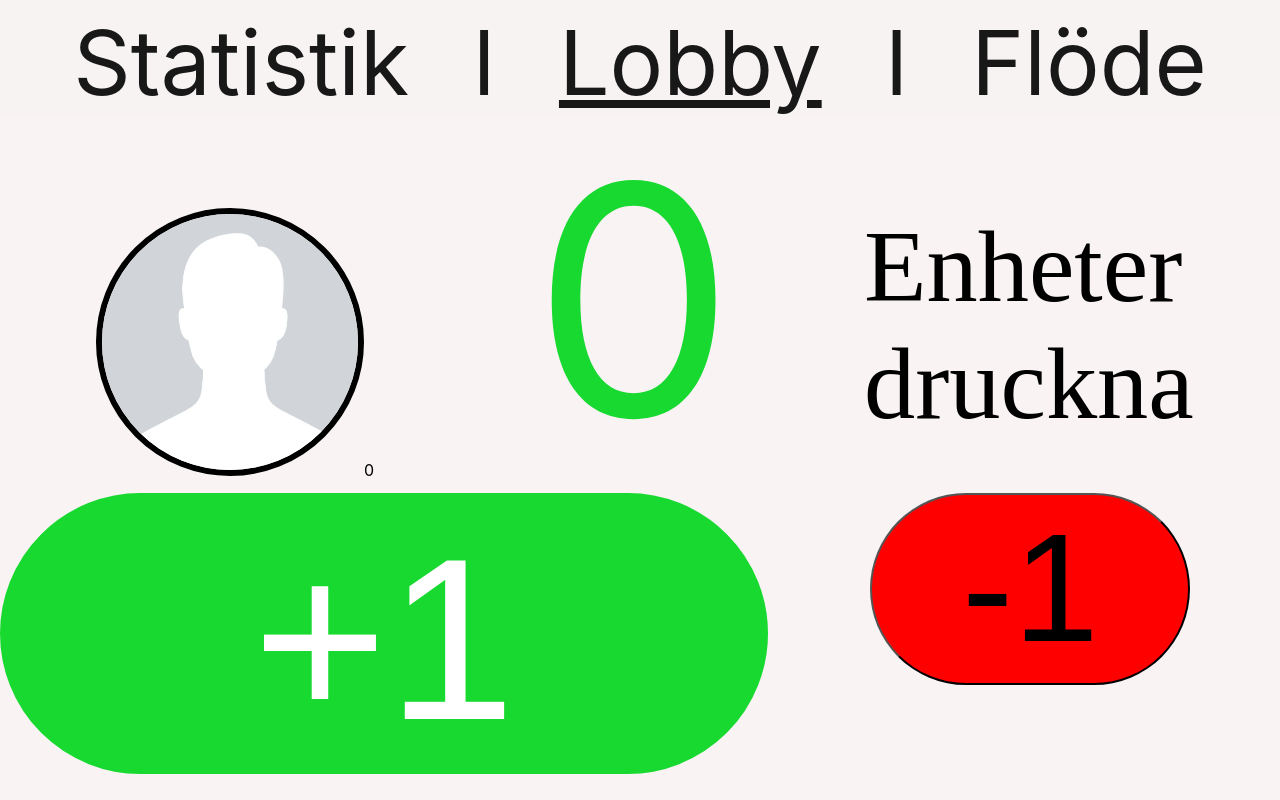
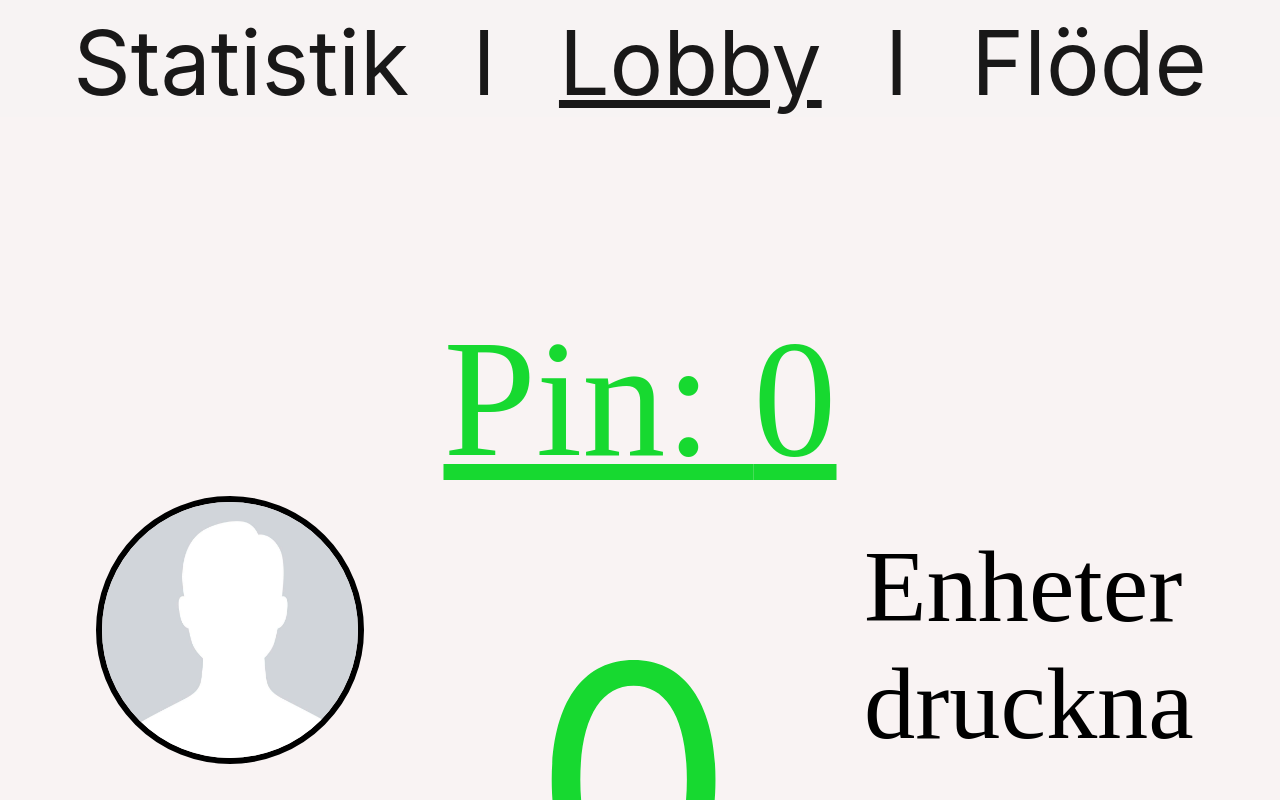
Before and after one commit to albintillas/flakdagsappen, a React (Create React App) app: page /lobby in a window 1280 px wide. Shown: the top 800 px of the page. Built offline with nearby package versions, Linux system fonts and the light colour scheme.

Commit message:
Update LobbyPage.js

```diff
--- a/src/pages/LobbyPage.js
+++ b/src/pages/LobbyPage.js
@@ -143,13 +143,16 @@ function LobbyPage() {
     return (
         <div class = 'main' onTouchStart={onTouchStart} onTouchMove={onTouchMove} onTouchEnd={onTouchEnd}>
             <Header onpage={2} />
-            <div class="PFPandUnitsDisplay" style={{marginTop: "2vh", display: "flex", justifyContent: "center" }}>
+            <div style={{marginTop: "22vh", fontSize: "10vw", color: "#17D930", height: "40vh", width: "100vw", display: "flex", justifyContent: "center" }}>
+                <p style={{}}>Pin: {pin}</p>
+            </div>
+            <div className="PFPandUnitsDisplay" style={{display: "flex", justifyContent: "center" }}>
                 <div style={{
                     width: "30vw",
                     height: "30vw"
                     }}>
                     <img src={testimage} style={{
-                        marginTop:'15vw',
+                        marginTop:'0vh',
                         marginLeft: '5vw',
                         width:'20vw',
                         height:'20vw',
@@ -158,10 +161,9 @@ function LobbyPage() {
                         borderRadius: '50%'
                         }}>
                     </img>
-                    {pin}
                 </div>
                     <UnitsDisplay count={units}/>
-                <div style={{fontSize: "8vw", marginTop: "15vw", marginLeft: "3vw", width: "30vw", fontFamily: "Noto Serif JP serif", fontStyle: "bold"}}>
+                <div style={{fontSize: "8vw", marginTop: "4vh", marginLeft: "3vw", width: "30vw", fontFamily: "Noto Serif JP serif", fontStyle: "bold"}}>
                     Enheter druckna
                 </div>
 
@@ -187,6 +189,7 @@ function LobbyPage() {
                     <button style={{
                         fontSize: "12vw",
                         marginLeft: "8vw",
+                        marginTop: "2vh",
                         height: "15vw",
                         width: "25vw",
                         backgroundColor: "red",
```
